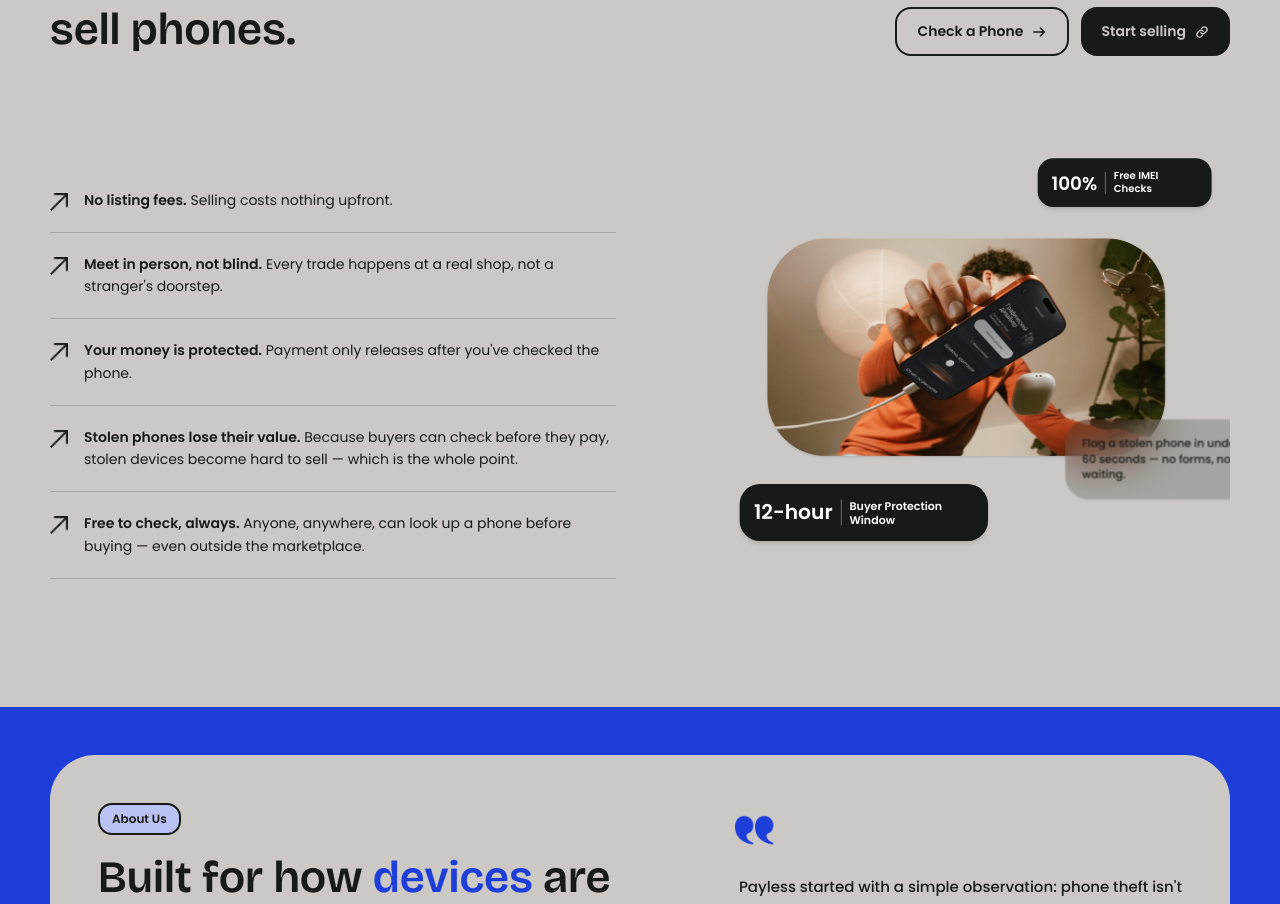
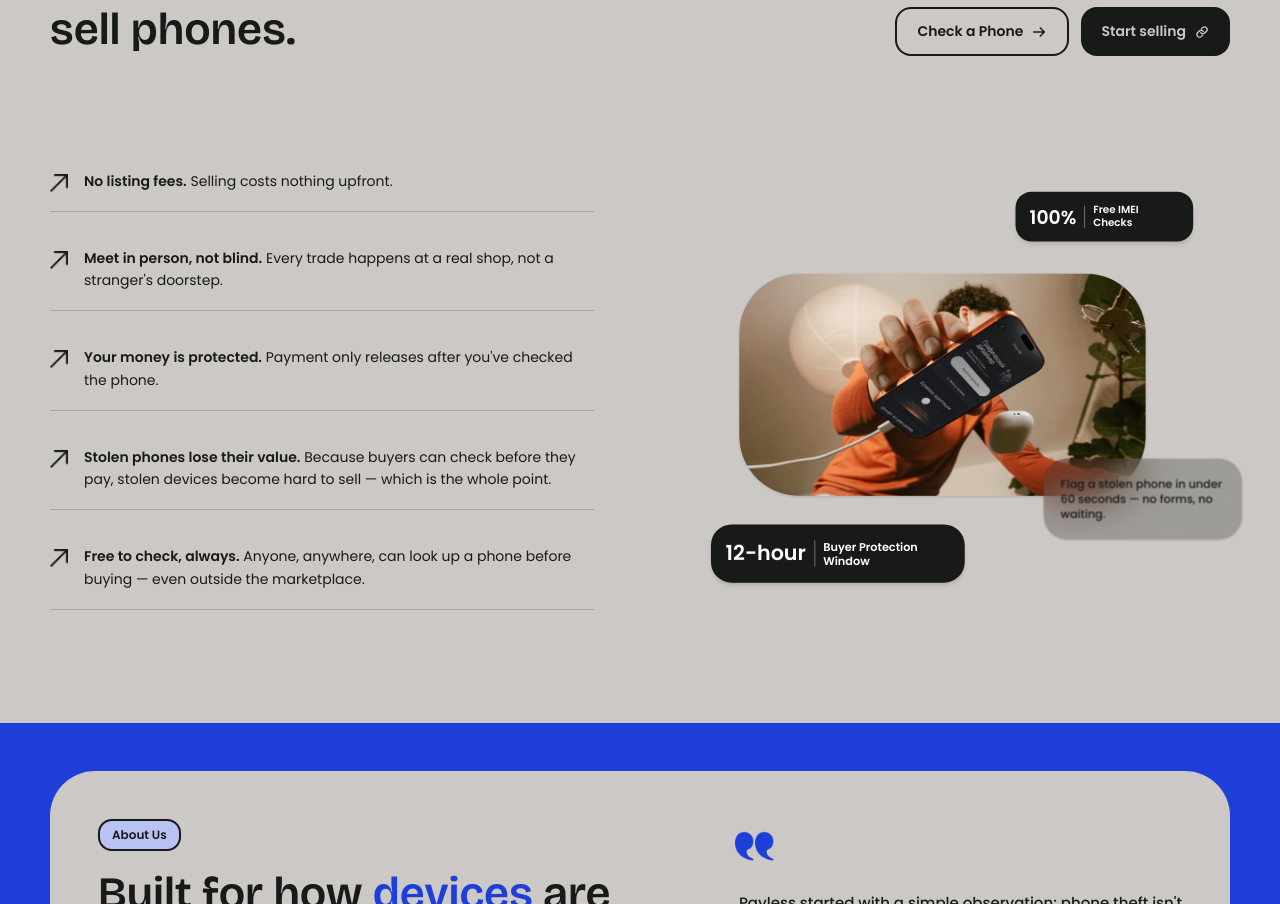
Before and after one commit to sidneycodes1/payless-website, a Next.js app: page / in a window 1280 px wide. Shown: the part 3323-4227 px from the top of the page. Built offline with nearby package versions, Linux system fonts and the light colour scheme.

Commit message:
feat: calibrate Benefits section to exact Figma Frame 120 and 126 layout specs

```diff
--- a/src/app/globals.css
+++ b/src/app/globals.css
@@ -32,6 +32,7 @@ html {
   scroll-behavior: smooth;
   scroll-padding-top: 99px;
   overflow-x: clip;
+  touch-action: pan-x pan-y;
   /* Real-device hardening: stop Android/Chrome font-boosting and iOS
      orientation text inflation from breaking the mobile layout. */
   -webkit-text-size-adjust: 100%;
@@ -43,9 +44,11 @@ body {
   color: var(--foreground);
   font-family: var(--font-poppins), Arial, Helvetica, sans-serif;
   /* Safety net: a 1px sub-pixel rounding overflow on some mobile browsers
-     must never create a horizontal scrollbar; all sections already fit by
-     design. clip (not hidden) so body stays out of the scroll chain. */
+      must never create a horizontal scrollbar; all sections already fit by
+      design. clip (not hidden) so body stays out of the scroll chain. */
   overflow-x: clip;
+  touch-action: pan-x pan-y;
+  -webkit-text-size-adjust: 100%;
 }
 
 @media (prefers-reduced-motion: reduce) {
--- a/src/app/layout.tsx
+++ b/src/app/layout.tsx
@@ -1,5 +1,6 @@
 import type { Metadata, Viewport } from "next";
 import { Bricolage_Grotesque, Poppins } from "next/font/google";
+import { ZoomLock } from "@/components/ZoomLock";
 import "./globals.css";
 
 // Body font: Poppins (Regular 400 / Medium 500 / SemiBold 600).
@@ -31,6 +32,9 @@ export const metadata: Metadata = {
 export const viewport: Viewport = {
   width: "device-width",
   initialScale: 1,
+  maximumScale: 1,
+  minimumScale: 1,
+  userScalable: false,
 };
 
 export default function RootLayout({ children }: LayoutProps<"/">) {
@@ -39,7 +43,10 @@ export default function RootLayout({ children }: LayoutProps<"/">) {
       lang="en"
       className={`${poppins.variable} ${bricolage.variable} h-full antialiased`}
     >
-      <body className="min-h-full flex flex-col">{children}</body>
+      <body className="min-h-full flex flex-col">
+        <ZoomLock />
+        {children}
+      </body>
     </html>
   );
 }
--- /dev/null
+++ b/src/components/ZoomLock.tsx
@@ -0,0 +1,40 @@
+"use client";
+
+import { useEffect } from "react";
+
+export const ZoomLock = () => {
+  useEffect(() => {
+    const onGestureStart = (e: Event) => e.preventDefault();
+    const onGestureChange = (e: Event) => e.preventDefault();
+    const onGestureEnd = (e: Event) => e.preventDefault();
+
+    const onWheel = (e: WheelEvent) => {
+      if (e.ctrlKey) e.preventDefault();
+    };
+
+    const onKeyDown = (e: KeyboardEvent) => {
+      if (e.ctrlKey || e.metaKey) {
+        const k = e.key;
+        if (k === "+" || k === "=" || k === "-" || k === "_" || k === "0") {
+          e.preventDefault();
+        }
+      }
+    };
+
+    window.addEventListener("gesturestart", onGestureStart, { passive: false });
+    window.addEventListener("gesturechange", onGestureChange, { passive: false });
+    window.addEventListener("gestureend", onGestureEnd, { passive: false });
+    window.addEventListener("wheel", onWheel, { passive: false });
+    window.addEventListener("keydown", onKeyDown);
+
+    return () => {
+      window.removeEventListener("gesturestart", onGestureStart);
+      window.removeEventListener("gesturechange", onGestureChange);
+      window.removeEventListener("gestureend", onGestureEnd);
+      window.removeEventListener("wheel", onWheel);
+      window.removeEventListener("keydown", onKeyDown);
+    };
+  }, []);
+
+  return null;
+};
--- a/src/components/sections/benefits/Benefits.tsx
+++ b/src/components/sections/benefits/Benefits.tsx
@@ -66,14 +66,14 @@ export const Benefits = () => {
           </div>
         </div>
 
-        {/* Content Row: Checklist Left, Visual Box Right */}
-        <div className="mt-12 grid gap-12 lg:grid-cols-2 lg:items-center">
-          {/* Left Checklist */}
-          <ul className="flex flex-col">
+        {/* Content Row: Figma Frame 126 (1340 Fill x 539 Hug, Gap: Auto / justify-between) */}
+        <div className="mt-12 flex flex-col gap-12 lg:mt-16 lg:flex-row lg:items-center lg:justify-between">
+          {/* Left Checklist — Figma Frame 120 (W: 544px, H: 436.5px Hug, Gap: 35px) */}
+          <ul className="flex w-full flex-col gap-[35px] lg:w-[480px] xl:w-[544px] lg:shrink-0">
             {CHECKLIST.map(({ lead, rest }) => (
               <li
                 key={lead}
-                className="flex items-start gap-4 border-b border-near-black/20 py-4 sm:py-5"
+                className="flex items-start gap-4 border-b border-near-black/20 pb-4 sm:pb-[18px]"
               >
                 <Image
                   src={ASSETS.arrowUpRight}
@@ -82,7 +82,7 @@ export const Benefits = () => {
                   height={18}
                   className="mt-1 shrink-0"
                 />
-                <p className="text-[14px] leading-relaxed text-near-black">
+                <p className="font-sans text-[14px] leading-relaxed text-near-black">
                   <span className="font-semibold">{lead}</span>
                   {rest}
                 </p>
@@ -90,9 +90,9 @@ export const Benefits = () => {
             ))}
           </ul>
 
-          {/* Right Visual Box with Photo and Overlays — Exact Figma Frame 125 (632x539) */}
-          <div className="relative mx-auto flex w-full items-center justify-center lg:justify-end">
-            <div className="relative h-[290px] w-[340px] sm:h-[360px] sm:w-[420px] lg:h-[539px] lg:w-[632px] origin-center lg:origin-top-right overflow-hidden transform scale-[0.54] sm:scale-[0.66] lg:scale-[0.84] xl:scale-[0.92] 2xl:scale-100 transition-transform">
+          {/* Right Visual Box — Figma Frame 125 (W: 632px, H: 539px, X: 708px) */}
+          <div className="relative mx-auto flex w-full items-center justify-center lg:w-[632px] lg:justify-end lg:shrink-0">
+            <div className="relative h-[320px] w-[375px] sm:h-[420px] sm:w-[492px] lg:h-[539px] lg:w-[632px] origin-center lg:origin-right transform scale-[0.59] sm:scale-[0.78] lg:scale-[0.84] xl:scale-[0.94] 2xl:scale-100 transition-transform">
               <div className="absolute left-0 top-0 h-[539px] w-[632px]">
                 {/* Frame 121: Photo (W: 432.54px, H: 237.32px, X: 63.46px, Y: 145.66px, rounded: 63.8px) */}
                 <div className="absolute left-[63.46px] top-[145.66px] h-[237.32px] w-[432.54px] overflow-hidden rounded-[63.8px] shadow-sm">
@@ -120,8 +120,8 @@ export const Benefits = () => {
                 </div>
 
                 {/* Frame 124: Stat 3 (W: 211px, H: 86px Hug, X: 387px, Y: 342.98px, rounded: 25px) */}
-                <div className="absolute left-[387px] top-[342.98px] z-10 flex h-[86px] w-[211px] items-center gap-[10px] rounded-[25px] bg-near-black/20 px-[18px] py-[16px] backdrop-blur-[25px] shadow-sm">
-                  <p className="font-sans text-[12px] font-medium leading-[1.4] text-near-black">
+                <div className="absolute left-[387px] top-[342.98px] z-10 flex h-[86px] w-[211px] items-center gap-[10px] rounded-[25px] bg-near-black/25 px-[18px] py-[16px] backdrop-blur-[25px] shadow-sm">
+                  <p className="font-sans text-[12px] font-medium leading-[1.35] text-near-black">
                     Flag a stolen phone in under 60 seconds — no forms, no waiting.
                   </p>
                 </div>
```
